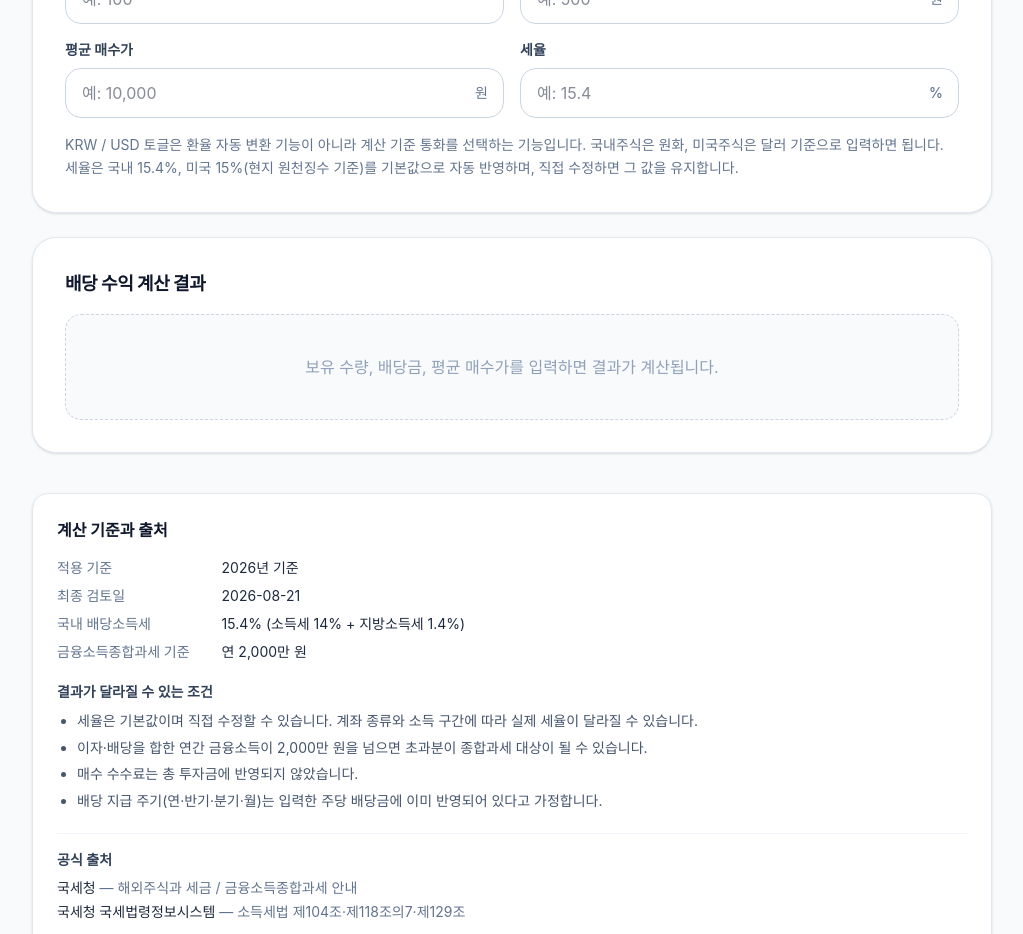
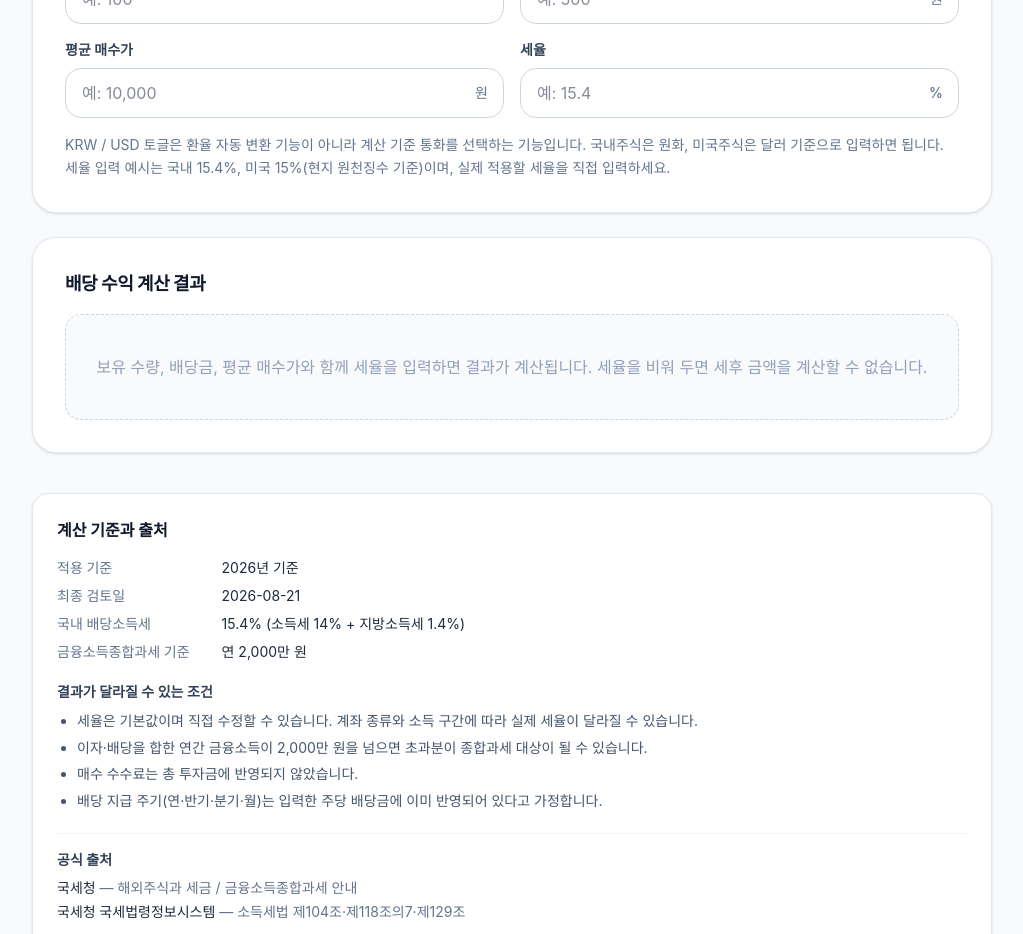
Before and after one commit to YG-coder/stock-calculator, a Next.js app: page /dividend-calculator in a window 1280 px wide. Shown: the part 780-1714 px from the top of the page, without its empty margins (128-1151 px from the left). Built offline with nearby package versions, Linux system fonts and the light colour scheme.

Commit message:
fix(calc): 계산 결과의 오해 소지와 미입력 처리 개선
- 환율 효과에서 매매 수수료를 분리해 별도 표시
- 배당 세율 미입력 시 세후 계산을 차단하고 안내 문구 교정
- 종료가가 청산 구간을 지난 레버리지 결과에 경고 추가

```diff
--- a/src/components/calculator/CryptoLeverageProfitCalculator.tsx
+++ b/src/components/calculator/CryptoLeverageProfitCalculator.tsx
@@ -59,6 +59,7 @@ export default function CryptoLeverageProfitCalculator() {
                 totalFee: 0,
                 netPnl: 0,
                 roe: 0,
+                beyondLiquidation: false,
             };
         }
 
@@ -77,6 +78,10 @@ export default function CryptoLeverageProfitCalculator() {
 
         const netPnl = grossPnl - totalFee;
         const roe = (netPnl / marginValue) * 100;
+        // 불리한 방향 변동폭이 1/레버리지를 넘으면 실제 거래에서는 그 전에 청산된다.
+        // 이 계산기는 청산을 모델링하지 않으므로, 도달 불가능한 구간임을 알린다.
+        const liquidationThreshold = 1 / lev;
+        const beyondLiquidation = priceChangeRate < -liquidationThreshold;
 
         return {
             valid: true,
@@ -86,6 +91,7 @@ export default function CryptoLeverageProfitCalculator() {
             totalFee,
             netPnl,
             roe,
+            beyondLiquidation,
         };
     }, [entryPrice, exitPrice, margin, leverage, positionType, feeRate]);
 
@@ -211,6 +217,17 @@ export default function CryptoLeverageProfitCalculator() {
                         unit="%"
                     />
                 </div>
+                {result.beyondLiquidation ? (
+                    <div
+                        role="alert"
+                        className="rounded-2xl border border-amber-300 bg-amber-50 p-4 text-sm leading-relaxed text-amber-900"
+                    >
+                        입력한 종료 가격은 이 레버리지의 청산 가격을 이미 지나친 구간입니다. 실제
+                        거래에서는 그 전에 청산되어 손실이 투입 증거금으로 제한되며, 위 ROE 처럼
+                        −100% 를 넘는 손실이 그대로 발생하지는 않습니다. 청산 가격은 청산가 계산기에서
+                        확인하세요.
+                    </div>
+                ) : null}
             </ResultCard>
         </CalculatorLayout>
     );
--- a/src/components/calculator/DividendCalculator.tsx
+++ b/src/components/calculator/DividendCalculator.tsx
@@ -48,11 +48,28 @@ export default function DividendCalculator() {
         setTaxRate(e.target.value);
     };
 
+    // 세율을 비워 두면 Number("") === 0 이라 세금 0원으로 계산되어
+    // "세후 배당금 = 세전 배당금"이 정상 결과처럼 보인다.
+    // 미입력과 0% 를 구분해 조용히 통과시키지 않는다.
+    const taxRateEntered = taxRate.trim() !== "";
+
     const result = useMemo(() => {
         const qty = Number(shares);
         const dividend = Number(dividendPerShare);
         const price = Number(buyPrice);
         const tax = Number(taxRate) / 100;
+
+        if (taxRate.trim() === "") {
+            return {
+                valid: false,
+                grossDividend: 0,
+                taxAmount: 0,
+                netDividend: 0,
+                totalInvestment: 0,
+                grossYield: 0,
+                netYield: 0,
+            };
+        }
 
         if (
             !Number.isFinite(qty) ||
@@ -151,15 +168,18 @@ export default function DividendCalculator() {
 
                 <p className="text-sm leading-relaxed text-slate-500">
                     KRW / USD 토글은 환율 자동 변환 기능이 아니라 계산 기준 통화를 선택하는 기능입니다.
-                    국내주식은 원화, 미국주식은 달러 기준으로 입력하면 됩니다. 세율은 국내 15.4%,
-                    미국 15%(현지 원천징수 기준)를 기본값으로 자동 반영하며, 직접 수정하면 그 값을
-                    유지합니다.
+                    국내주식은 원화, 미국주식은 달러 기준으로 입력하면 됩니다. 세율 입력 예시는 국내
+                    15.4%, 미국 15%(현지 원천징수 기준)이며, 실제 적용할 세율을 직접 입력하세요.
                 </p>
             </CalculatorCard>
 
             <ResultCard
                 title="배당 수익 계산 결과"
-                emptyMessage="보유 수량, 배당금, 평균 매수가를 입력하면 결과가 계산됩니다."
+                emptyMessage={
+                    taxRateEntered
+                        ? "보유 수량, 배당금, 평균 매수가를 입력하면 결과가 계산됩니다."
+                        : "보유 수량, 배당금, 평균 매수가와 함께 세율을 입력하면 결과가 계산됩니다. 세율을 비워 두면 세후 금액을 계산할 수 없습니다."
+                }
                 isValid={result.valid}
             >
                 <ResultHighlight
--- a/src/components/calculator/USExchangeProfitCalculator.tsx
+++ b/src/components/calculator/USExchangeProfitCalculator.tsx
@@ -62,6 +62,8 @@ export default function USExchangeProfitCalculator() {
                 krwProfit: 0,
                 krwProfitRate: 0,
                 exchangeEffectKrw: 0,
+                noFxProfitKrw: 0,
+                totalFeeKrw: 0,
             };
         }
 
@@ -75,8 +77,12 @@ export default function USExchangeProfitCalculator() {
         const krwProfit = totalSellKrw - totalBuyKrw;
         const krwProfitRate = totalBuyKrw > 0 ? (krwProfit / totalBuyKrw) * 100 : 0;
 
+        // 환율 효과는 "매도 시점 원화 가치 - 매수 환율로 환산했을 때의 원화 가치" 차이만이다.
+        // 수수료는 환율과 무관하므로 여기에 섞지 않는다.
+        // (이전 구현은 krwProfit 에서 빼는 방식이라 수수료 전액이 환율 효과로 잡혔다.)
+        const exchangeEffectKrw = totalSellUsd * (sellRate - buyRate);
+        // 수수료를 뺀 순수 매매손익(매수 환율 고정 기준). 표시용 보조 값.
         const noFxProfitKrw = (totalSellUsd - totalBuyUsd) * buyRate;
-        const exchangeEffectKrw = krwProfit - noFxProfitKrw;
 
         return {
             valid: true,
@@ -88,6 +94,8 @@ export default function USExchangeProfitCalculator() {
             krwProfit,
             krwProfitRate,
             exchangeEffectKrw,
+            noFxProfitKrw,
+            totalFeeKrw: buyFee + sellFee,
         };
     }, [
         buyPriceUsd,
@@ -220,13 +228,22 @@ export default function USExchangeProfitCalculator() {
                         unit="%"
                     />
                     <ResultDetail
-                        label="환율 효과"
+                        label="환율 효과 (수수료 제외)"
                         value={`${result.exchangeEffectKrw > 0 ? "+" : ""}${formatNumber(
                             result.exchangeEffectKrw
                         )}`}
                         unit="원"
                     />
+                    <ResultDetail
+                        label="매매 수수료 합계"
+                        value={formatNumber(result.totalFeeKrw)}
+                        unit="원"
+                    />
                 </div>
+                <p className="text-sm leading-relaxed text-slate-500">
+                    환율 효과는 매도 대금에 매도 환율과 매수 환율을 각각 적용했을 때의 원화 차이입니다.
+                    수수료는 환율과 무관하므로 따로 표시합니다. 세금은 반영하지 않았습니다.
+                </p>
             </ResultCard>
         </CalculatorLayout>
     );
```
